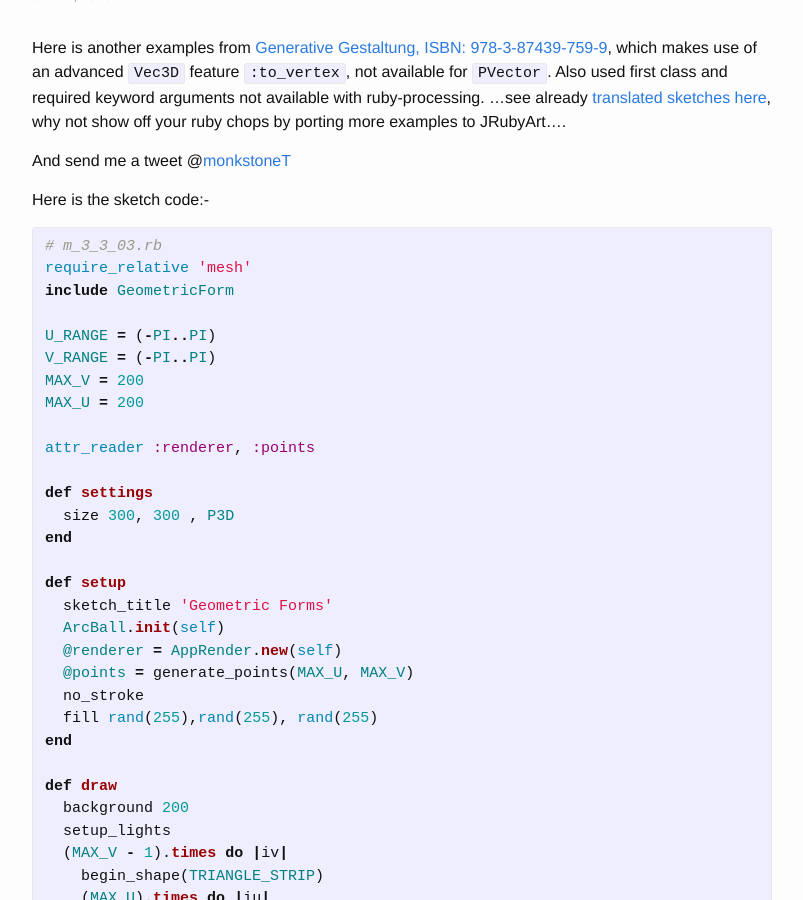
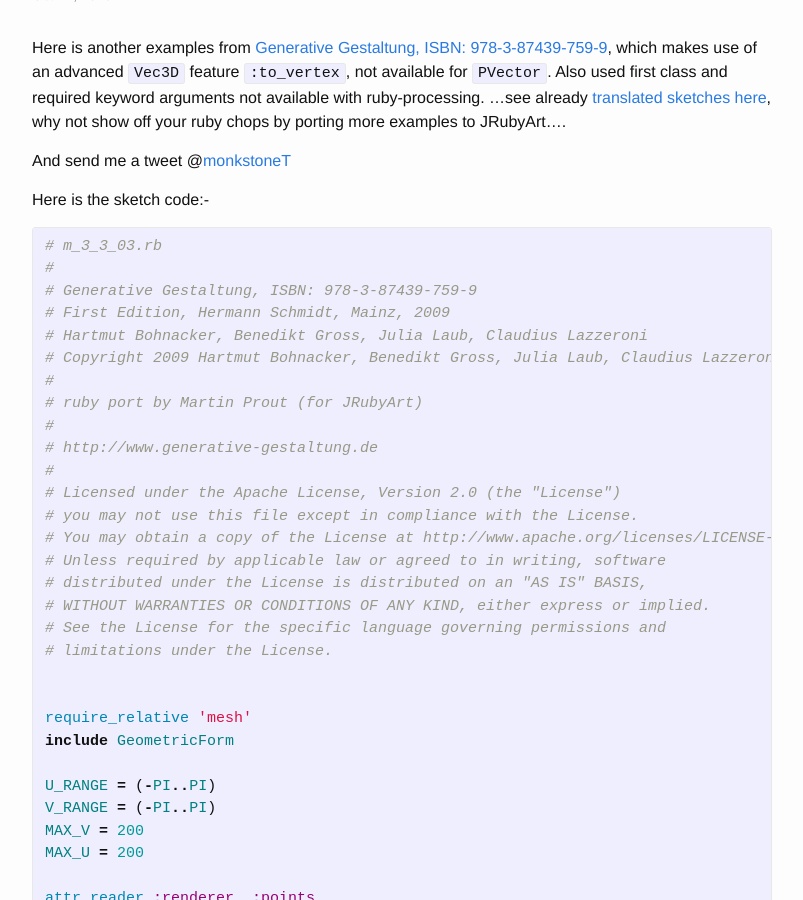
Before and after one commit to monkstone/monkstone.github.com, a Jekyll site: the page built from _posts/2015-10-12-generative_mesh.md, in a window 1280 px wide and 900 px high, scrolled down 206 px. Shown: the whole window, without its empty margins (238-1041 px from the left). Built offline with Jekyll 4.4.1, drawn with Linux system fonts in a browser that asks for light colours.

Commit message:
add license header

```diff
--- a/_posts/2015-10-12-generative_mesh.md
+++ b/_posts/2015-10-12-generative_mesh.md
@@ -13,6 +13,26 @@ Here is the sketch code:-
 
 {% highlight ruby %}
 # m_3_3_03.rb
+#
+# Generative Gestaltung, ISBN: 978-3-87439-759-9
+# First Edition, Hermann Schmidt, Mainz, 2009
+# Hartmut Bohnacker, Benedikt Gross, Julia Laub, Claudius Lazzeroni
+# Copyright 2009 Hartmut Bohnacker, Benedikt Gross, Julia Laub, Claudius Lazzeroni
+#
+# ruby port by Martin Prout (for JRubyArt)
+#
+# http://www.generative-gestaltung.de
+#
+# Licensed under the Apache License, Version 2.0 (the "License")
+# you may not use this file except in compliance with the License.
+# You may obtain a copy of the License at http://www.apache.org/licenses/LICENSE-2.0
+# Unless required by applicable law or agreed to in writing, software
+# distributed under the License is distributed on an "AS IS" BASIS,
+# WITHOUT WARRANTIES OR CONDITIONS OF ANY KIND, either express or implied.
+# See the License for the specific language governing permissions and
+# limitations under the License.
+
+
 require_relative 'mesh'
 include GeometricForm
 
```
